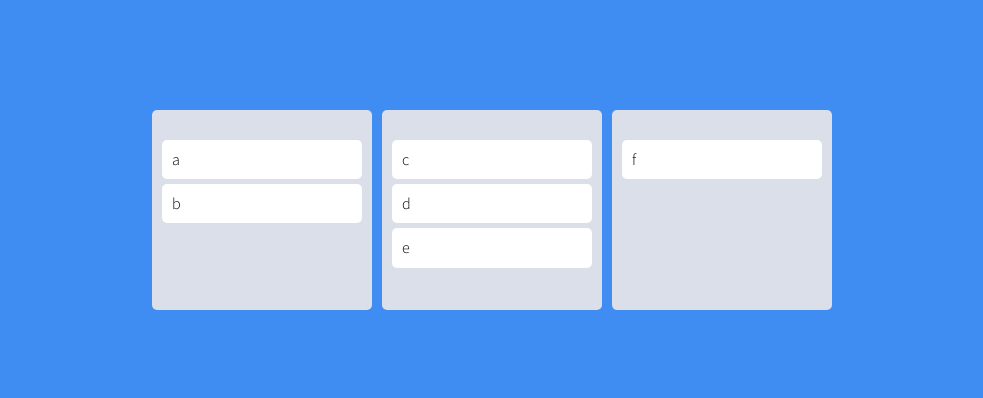
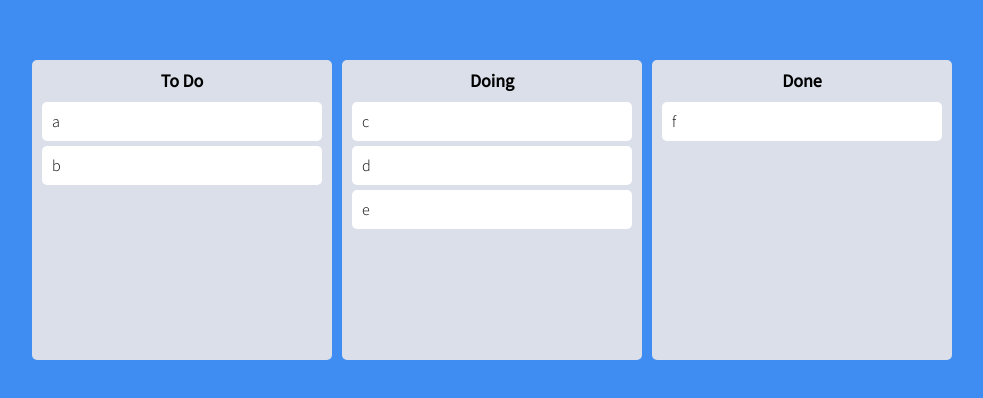
Before and after one commit to JiHunSong94/trello-ts, a React (Create React App) app: page / in a window 1280 px wide. Shown: the part 190-588 px from the top of the page, without its empty margins (148-1131 px from the left). Built offline with nearby package versions, Linux system fonts and the light colour scheme.

Commit message:
1.9 Same Board Movement

```diff
--- a/src/App.tsx
+++ b/src/App.tsx
@@ -6,8 +6,7 @@
 
 const Wrapper = styled.div`
   display: flex;
-  max-width: 680px;
-  width: 100%;
+  width: 100vw;
   margin: 0 auto;
   justify-content: center;
   align-items: center;
@@ -15,22 +14,29 @@
 `;
 
 const Boards = styled.div`
-  display: grid;
+  display: flex;
+  justify-content: center;
+  align-items: flex-start;
   width: 100%;
   gap: 10px;
-  grid-template-columns: repeat(3, 1fr);
 `;
 
 function App() {
   const [toDos, setToDos] = useRecoilState(toDoState);
-  const onDragEnd = ({ draggableId, destination, source }: DropResult) => {
-    if (!destination) return;
-    setToDos((oldToDos) => {
-      const copyToDos = [...oldToDos];
-      copyToDos.splice(source.index, 1);
-      copyToDos.splice(destination?.index, 0, draggableId);
-      return copyToDos;
-    });
+  const onDragEnd = (info: DropResult) => {
+    console.log(info);
+    const { destination, draggableId, source } = info;
+    if (destination?.droppableId === source.droppableId) {
+      setToDos((allBoards) => {
+        const boardCopy = [...allBoards[source.droppableId]];
+        boardCopy.splice(source.index, 1);
+        boardCopy.splice(destination?.index, 0, draggableId);
+        return {
+          ...allBoards,
+          [source.droppableId]: boardCopy,
+        };
+      });
+    }
   };
   return (
     <DragDropContext onDragEnd={onDragEnd}>
--- a/src/Components/Board.tsx
+++ b/src/Components/Board.tsx
@@ -3,11 +3,19 @@
 import DragabbleCard from "./DragabbleCard";
 
 const Wrapper = styled.div`
+  width: 300px;
   padding: 20px 10px;
-  padding-top: 30px;
+  padding-top: 10px;
   background-color: ${(props) => props.theme.boardColor};
   border-radius: 5px;
-  min-height: 200px;
+  min-height: 300px;
+`;
+
+const Title = styled.h2`
+  text-align: center;
+  font-weight: 600;
+  margin-bottom: 10px;
+  font-size: 18px;
 `;
 
 interface IBoardProps {
@@ -17,16 +25,19 @@
 
 function Board({ toDos, boardId }: IBoardProps) {
   return (
+    <Wrapper>
+      <Title>{boardId}</Title>
       <Droppable droppableId={boardId}>
         {(magic) => (
-        <Wrapper ref={magic.innerRef} {...magic.droppableProps}>
+          <div ref={magic.innerRef} {...magic.droppableProps}>
             {toDos.map((toDo, index) => (
               <DragabbleCard key={toDo} index={index} toDo={toDo} />
             ))}
             {magic.placeholder}
-        </Wrapper>
+          </div>
         )}
       </Droppable>
+    </Wrapper>
   );
 }
 
--- a/src/Components/DragabbleCard.tsx
+++ b/src/Components/DragabbleCard.tsx
@@ -15,7 +15,6 @@
 }
 
 function DragabbleCard({ toDo, index }: IDragabbleCardProps) {
-  console.log(toDo, "has been rendered");
   return (
     <Draggable key={toDo} draggableId={toDo} index={index}>
       {(magic) => (
--- a/src/atoms.ts
+++ b/src/atoms.ts
@@ -7,8 +7,8 @@
 export const toDoState = atom<IToDoState>({
   key: "toDo",
   default: {
-    to_do: ["a", "b"],
-    doing: ["c", "d", "e"],
-    done: ["f"],
+    "To Do": ["a", "b"],
+    Doing: ["c", "d", "e"],
+    Done: ["f"],
   },
 });
```
Lines whose indentation alone changed are shown as unchanged.
